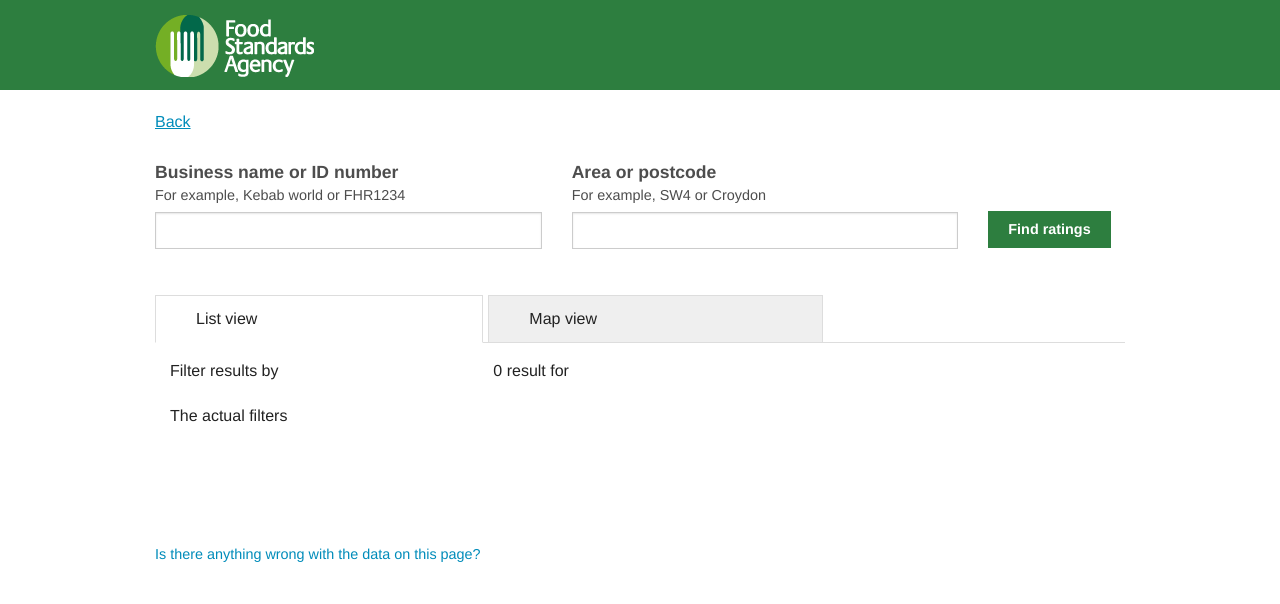
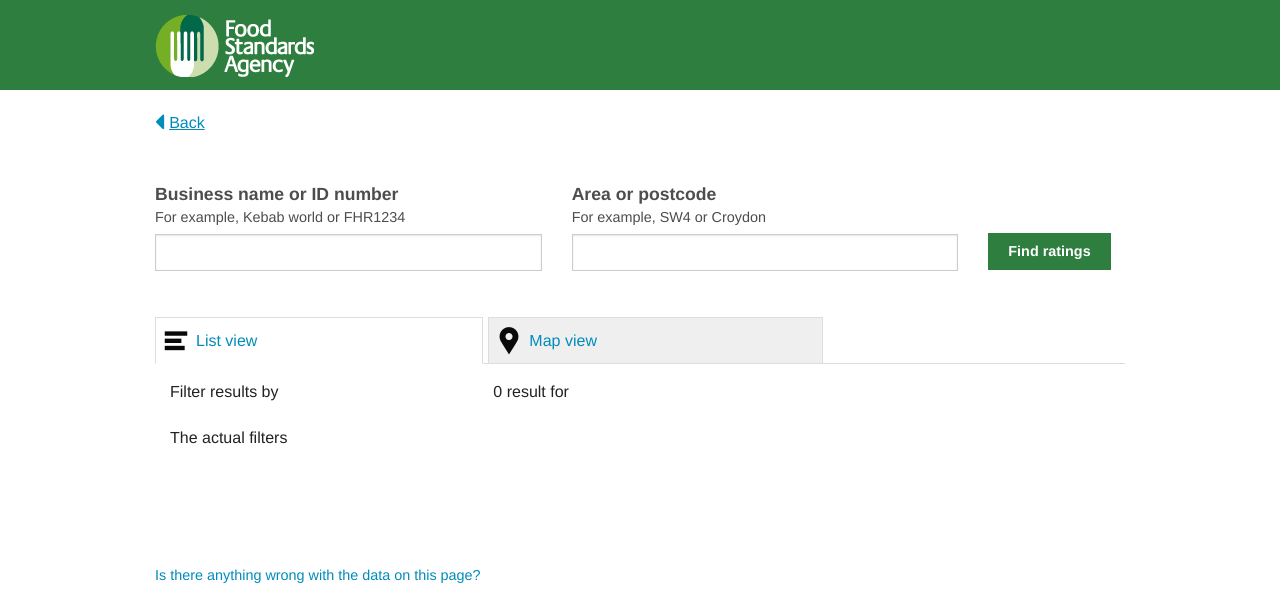
Before and after one commit to openregister/food-ratings-demo, a Flask app: template food_ratings/templates/results.html in a window 1280 px wide. Shown: the top 604 px of the page. Run offline with Flask 2, Linux system fonts and the light colour scheme; the template is opened without the code that fills it: values that come from a table or form of the project are taken from there, others are empty; parts of the project's set-up code (start-up, migrations or seed data) failed here and were passed over; some libraries are stand-ins or nearby versions.

Commit message:
add icons

```diff
--- a/food_ratings/static/stylesheets/main.css
+++ b/food_ratings/static/stylesheets/main.css
@@ -163,6 +163,10 @@ hr {
   border-bottom: 1px solid #dddddd;
 }
 
+.tab-title a {
+  color: #008CBA !important;
+}
+
 .tab-title a.wide {
   margin-right: 5px;
   padding-top: 10px;
@@ -207,6 +211,13 @@ hr {
   text-decoration: underline;
 }
 
+.back i {
+  margin-right: 5px;
+  font-size: 1.6rem;
+  vertical-align: bottom;
+}
+
+
 .rating-header {
   margin-bottom: 35px;
 }
@@ -242,6 +253,18 @@ img.local-authority-logo {
 
 .company-details td {
   background-color: #fff;
+}
+
+.map {
+  background-image: url(/static/images/map-icon.png);
+  background-repeat: no-repeat;
+  background-position: 5px 8px;
+}
+
+.list {
+  background-image: url(/static/images/list-icon.png);
+  background-repeat: no-repeat;
+  background-position: 5px 8px;
 }
 
 @media only screen and (min-width: 40.063em) and (max-width: 64em)  {
--- a/food_ratings/templates/base.html
+++ b/food_ratings/templates/base.html
@@ -11,7 +11,7 @@
   <script type="text/javascript" src="{{ url_for('static', filename='vendor/jquery.cookie/jquery.cookie.js') }}"></script>
   <script type="text/javascript" src="{{ url_for('static', filename='vendor/jsrender/jsrender.min.js') }}"></script>
 
-<!--   <link rel="stylesheet" href="https://maxcdn.bootstrapcdn.com/font-awesome/4.4.0/css/font-awesome.min.css"> -->
+  <link rel="stylesheet" href="https://maxcdn.bootstrapcdn.com/font-awesome/4.4.0/css/font-awesome.min.css">
 
   {% block head_end %}{% endblock %}
 </head>
--- a/food_ratings/templates/rating.html
+++ b/food_ratings/templates/rating.html
@@ -10,7 +10,7 @@
 
     <div class="row back">
       <div class="large-1 columns">
-      <a href="{{url_for('frontend.search', location=location, business=business)}}">Back</a>
+      <p><a href="{{url_for('frontend.search', location=location, business=business)}}"><i class="fa fa-caret-left"></i>Back</a></p>
       </div>
     </div>
 
--- a/food_ratings/templates/results.html
+++ b/food_ratings/templates/results.html
@@ -1,4 +1,8 @@
 {% extends "base.html" %}
+
+{% block head_end %}
+  <script src="https://maps.googleapis.com/maps/api/js"></script>
+{% endblock %}
 
 {% block content %}
 
@@ -6,7 +10,7 @@
 
     <div class="row back">
       <div class="large-1 columns">
-      <a href="/">Back</a>
+      <p><a href="/"><i class="fa fa-caret-left fa-4"></i>Back</a></p>
       </div>
     </div>
 
@@ -45,8 +49,8 @@
       <div class="large-12 columns">
 
         <ul class="tabs result-tabs" data-tab>
-          <li class="tab-title active"><a href="#list" class="wide">List view</a></li>
-          <li class="tab-title"><a href="#map" class="wide">Map view</a></li>
+          <li class="tab-title active"><a href="#list" class="wide list">List view</a></li>
+          <li class="tab-title"><a href="#map" class="wide map">Map view</a></li>
         </ul>
 
         <div class="tabs-content">
@@ -85,7 +89,7 @@
             </div>
 
             <div class="large-10 columns">
-              the map goes here
+              <div id="map-canvas"></div>
             </div>
           </div>
         </div>
```
Also changed, not shown: food_ratings/static/images/list-icon.png (added), food_ratings/static/images/map-icon.png (added).
